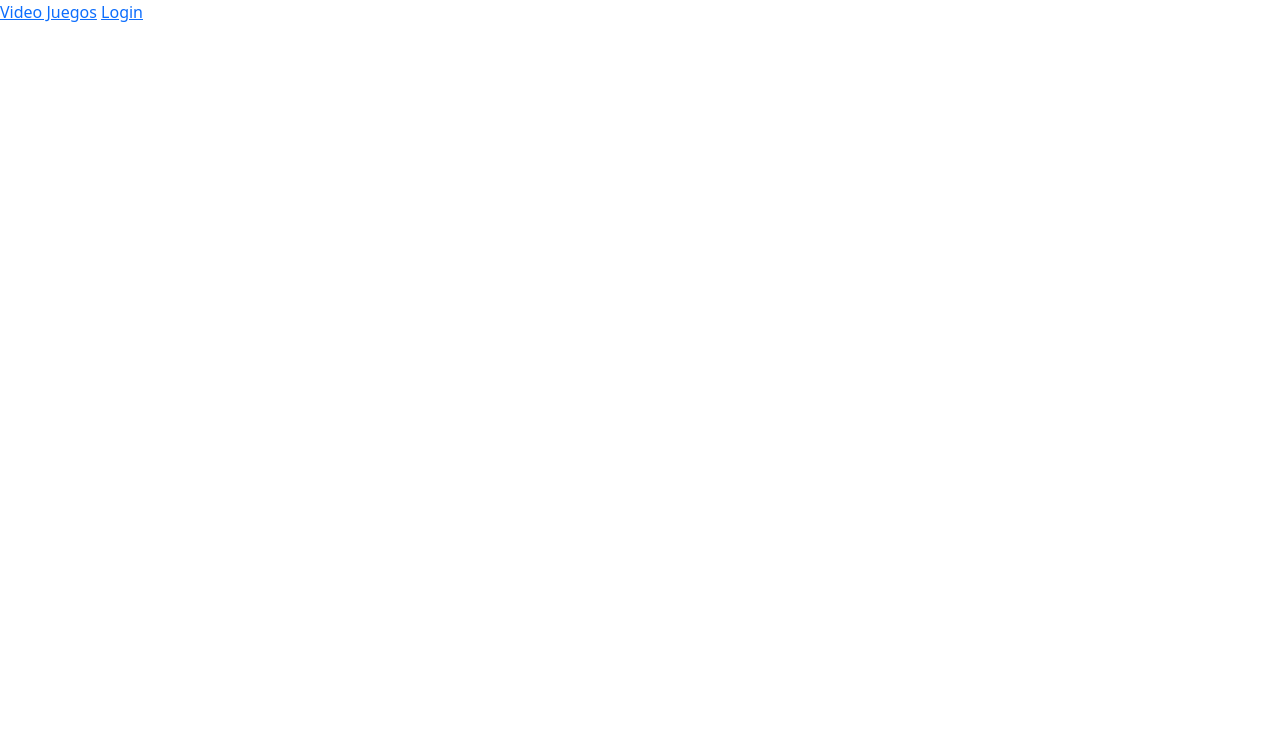
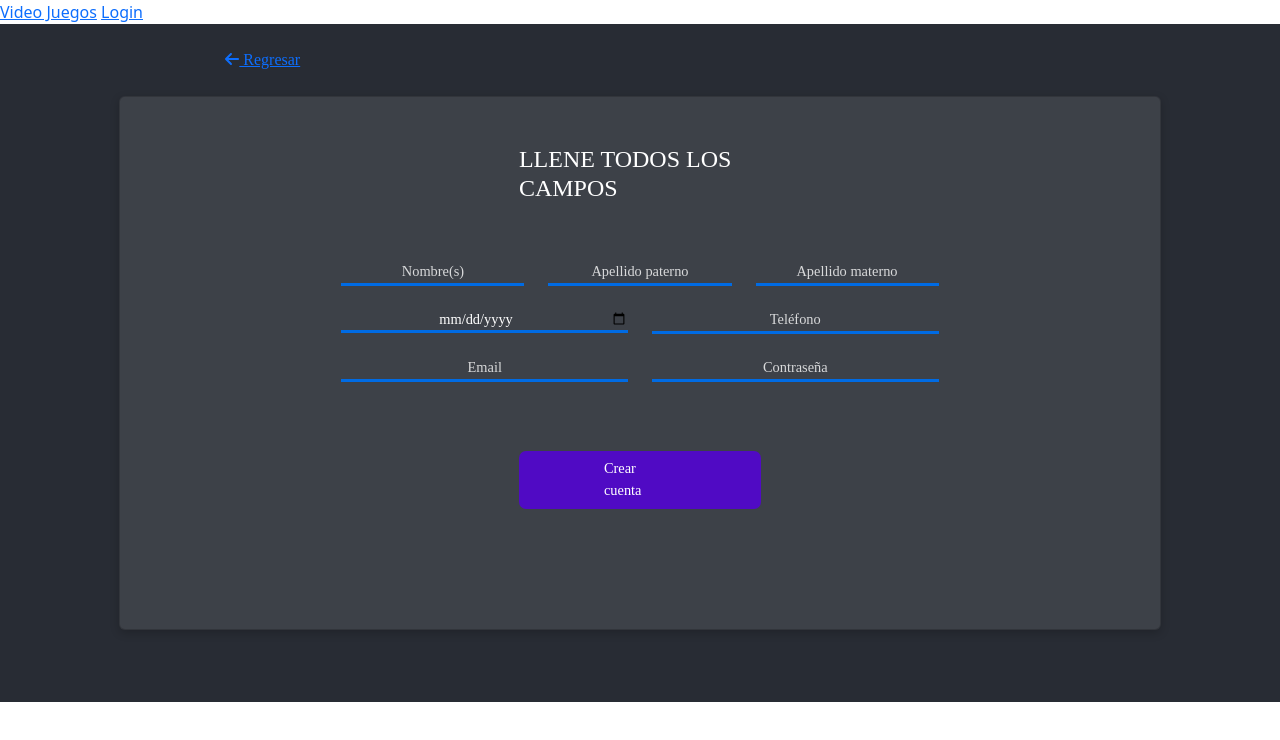
Before and after one commit to LexzTemptation/ChainGameStore, a React (Create React App) app: page /createaccount in a window 1280 px wide. Before the commit this address had no page. Shown: the top 740 px of the page. Built offline with nearby package versions, Linux system fonts and the light colour scheme; a web font is replaced by a local one.

Commit message:
Agregado crear cuenta

```diff
--- a/src/components/ContainerWeb.jsx
+++ b/src/components/ContainerWeb.jsx
@@ -2,6 +2,7 @@ import { BrowserRouter, Link, Route, Routes } from "react-router-dom"
 import VideoGame from "./VideoGame"
 import NavBar from "./NavBar"
 import Login from "./Login"
+import CreateAccount from "./CreateAccount"
 
 
 function ContainerWeb() {
@@ -15,6 +16,7 @@ function ContainerWeb() {
                 <Routes>
                     <Route path="/videoGames" element={<VideoGame/>} />
                     <Route path="/login" element={<Login />} />
+                    <Route path="/createaccount" element={<CreateAccount />} />
                 </Routes>
             </BrowserRouter>
         </>
--- /dev/null
+++ b/src/components/CreateAccount.jsx
@@ -0,0 +1,86 @@
+import React, { Fragment } from "react";
+import { FontAwesomeIcon } from "@fortawesome/react-fontawesome";
+import { faArrowLeft } from "@fortawesome/free-solid-svg-icons";
+
+export default function CC() {
+    return (
+        <Fragment>
+            <div class="bdyLogin">
+                <div class="container-fluid">
+                    <br />
+                    <div class="row justify-content-center">
+                        <div class="col-8">
+                            <div style={{ fontSize: "1em", color: "whitesmoke" }}>
+                                <a href="/login"><FontAwesomeIcon icon={faArrowLeft} />{" Regresar"}</a>
+                            </div>
+                        </div>
+                    </div>
+                    <br />
+                    <div class="row justify-content-center">
+                        <div class="col-10">
+                            <div class="card" style={{ backgroundColor: "rgba(255, 255, 255, 0.1)" }}>
+                                <br /><br />
+                                <div class="row justify-content-center">
+                                    <div class="col-3">
+                                        <h4>LLENE TODOS LOS CAMPOS</h4>
+                                    </div>
+                                </div>
+                                <div class="row justify-content-center">
+                                    <div class="col-7">
+                                        <br /><br />
+                                        <form>
+                                            <div class="row justify-content-center">
+                                                <br /><br />
+                                                <div class="col">
+                                                    <input class="inpt-ca" type="text" placeholder="Nombre(s)" />
+                                                </div>
+                                                <br /><br />
+                                                <div class="col">
+                                                    <input class="inpt-ca" type="text" placeholder="Apellido paterno" />
+                                                </div>
+                                                <br /><br />
+                                                <div class="col">
+                                                    <input class="inpt-ca" type="text" placeholder="Apellido materno" />
+                                                </div>
+                                            </div>
+                                            <div class="row justify-content-center">
+                                                <br /><br />
+                                                <div class="col">
+                                                    <input class="inpt-ca" type="date"/>
+                                                </div>
+                                                <br /><br />
+                                                <div class="col">
+                                                    <input class="inpt-ca" type="tel" placeholder="Teléfono" />
+                                                </div>
+                                                <br /><br />
+                                                <div class="col-12">
+                                                    <div class="row justify-content-center">
+                                                        <div class="col">
+                                                            <input class="inpt-ca" type="email" placeholder="Email" />
+                                                        </div>
+                                                        <div class="col">
+                                                            <input class="inpt-ca" type="password" placeholder="Contraseña" />
+                                                        </div>
+                                                    </div>
+                                                </div>
+                                                <br /><br />
+                                            </div>
+                                        </form>
+                                    </div>
+                                </div>
+                                <br /><br />
+                                <div class="row justify-content-center">
+                                    <div class="col-3">
+                                        <a href class="btnCreateAccnt" >Crear cuenta</a>
+                                    </div>
+                                </div>
+                                <br /><br /><br /><br /><br />
+                            </div> {/* card */}
+                            <br /><br /><br />
+                        </div>
+                    </div>
+                </div>
+            </div>
+        </Fragment>
+    );
+}
--- a/src/index.css
+++ b/src/index.css
@@ -72,6 +72,7 @@ a.createAccount:hover {
 }
 
 a.btnCreateAccnt {
+  text-decoration: none;
   font-size: 0.9em;
   transition-duration: 0.4s;
   padding: 7.5px 85px;
```
